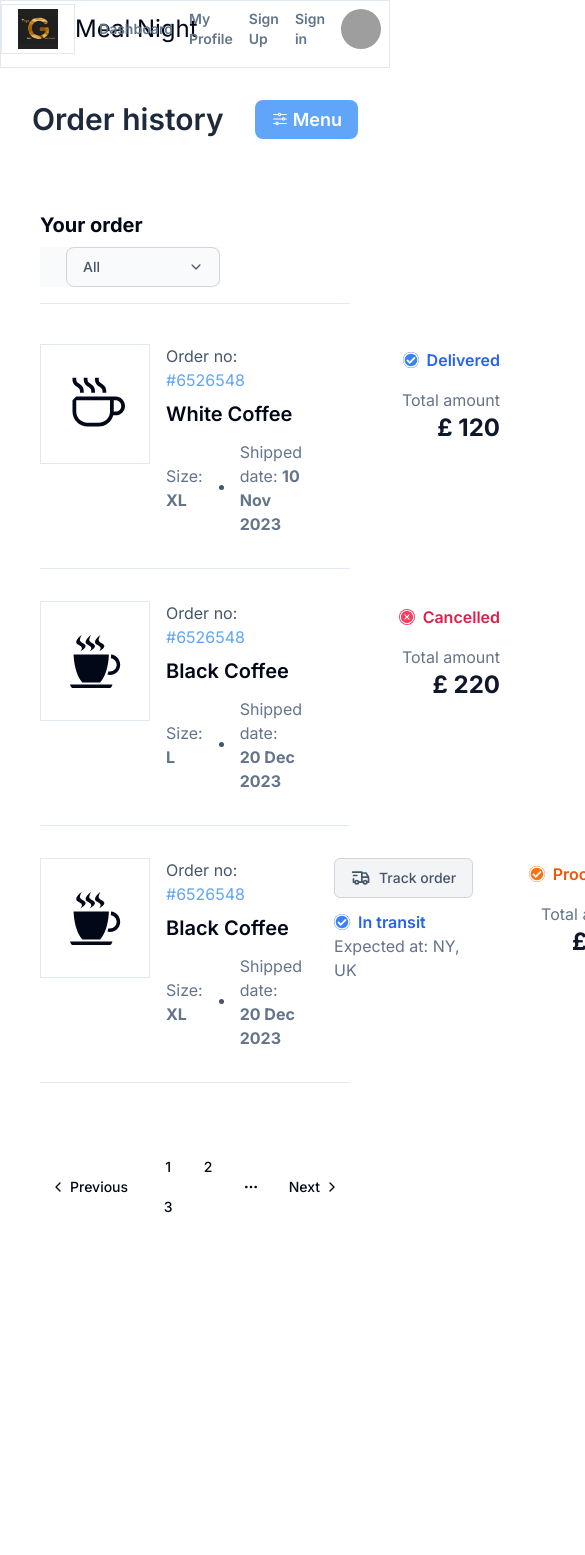
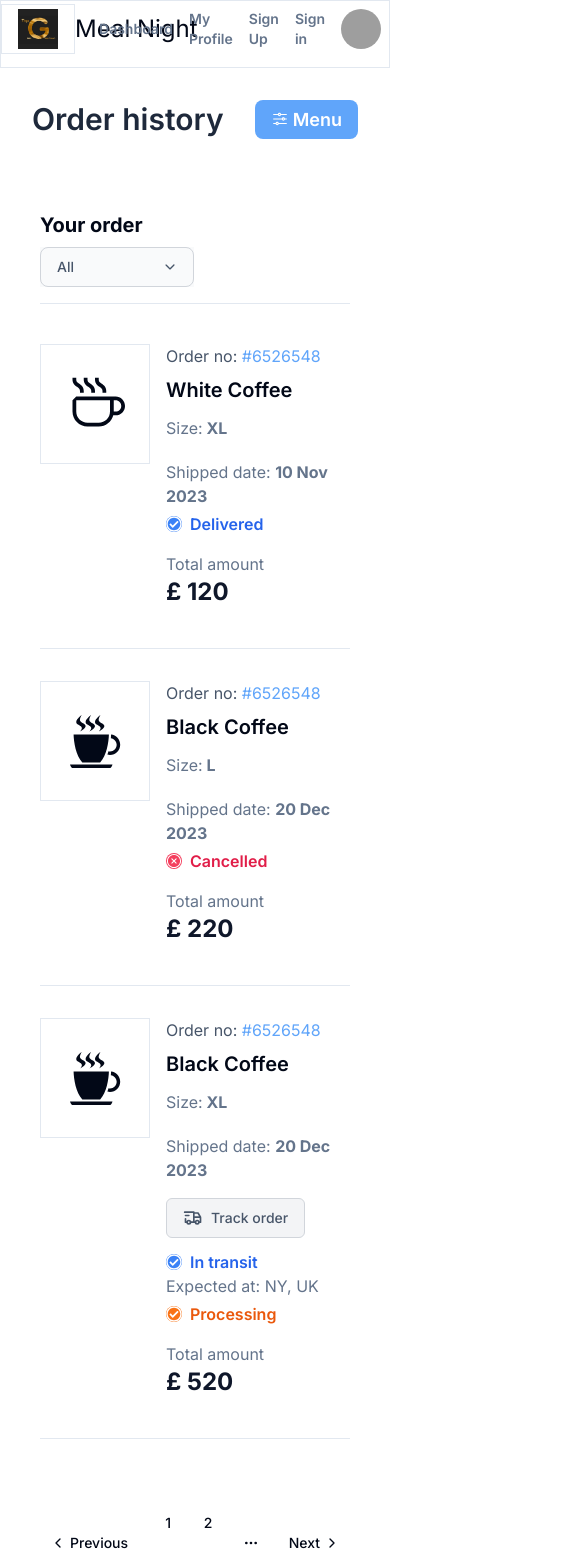
Before and after one commit to Toufiquer/manager-webApp, a Next.js app: page /my-profile/order-history in a window 390 px wide. Shown: the top 1555 px of the page, 585 px wide, since content can reach past the window. Before the commit the page ends 1363 px from the top, so only its background shows below. Built offline with nearby package versions, Linux system fonts and the light colour scheme; grey boxes are pictures that could not be loaded.

Commit message:
done @ responsive

```diff
--- a/src/app/my-profile/order-history/page.tsx
+++ b/src/app/my-profile/order-history/page.tsx
@@ -37,16 +37,16 @@ const Page = () => {
         <h2 className="py-8 text-4xl font-semibold hidden md:block">
           Order history
         </h2>
-        <div className="w-full flex flex-col mt-8 md:flex-row gap-2 items-start md:items-center border-b pb-4 justify-start md:justify-between">
+        <div className=" flex flex-col mt-8 md:flex-row gap-2 items-start md:items-center border-b pb-4 justify-start md:justify-between">
           <h2 className="text-xl font-bold">Your order</h2>
-          <div className="w-full bg-gray-50 max-w-[180px] flex items-end justify-end">
+          <div className=" bg-gray-50 max-w-[180px] flex items-end justify-end">
             <DropdownMenu>
               <DropdownMenuTrigger>
                 <Button
                   className="bg-transparent hover:bg-transparent text-slate-600 border border-gray-300 rounded-lg"
                   value="outline"
                 >
-                  <p className="w-full flex items-center justify-between gap-4 min-w-[120px]">
+                  <p className=" flex items-center justify-between gap-4 min-w-[120px]">
                     <span>All</span>
                     <IoIosArrowDown />
                   </p>
@@ -56,7 +56,7 @@ const Page = () => {
                 {["Sort by", "Delivered", "Cancelled", "Processing"].map(
                   (curr) => (
                     <DropdownMenuItem key={curr} className="p-0 min-w-[120px]">
-                      <h2 className="bg-transparent w-full m-0 hover:bg-transparent text-slate-600 hover:bg-slate-100 cursor-pointer rounded-lg px-4 py-1">
+                      <h2 className="bg-transparent m-0 hover:bg-transparent text-slate-600 hover:bg-slate-100 cursor-pointer rounded-lg px-4 py-1">
                         {curr}
                       </h2>
                     </DropdownMenuItem>
@@ -66,8 +66,8 @@ const Page = () => {
             </DropdownMenu>
           </div>
         </div>
-        <div className="w-full mt-4">
-          <div className="w-full flex flex-col gap-2">
+        <div className=" mt-4">
+          <div className=" flex flex-col gap-2">
             {[
               {
                 id: 1,
@@ -109,24 +109,26 @@ const Page = () => {
                   <div className="border min-w-[110px] w-[120px] h-[120px] flex items-center justify-center">
                     {curr.img}
                   </div>
-                  <div className="px-4 w-full md:ml-8">
-                    <div className="flex flex-col items-start justify-start w-full">
+
+                  <div className=" flex flex-col lg:flex-row">
+                    <div className="px-4 lg:ml-8  w-full ">
+                      <div className="flex flex-col items-start justify-start">
                         <div className="text-slate-600">
                           Order no:
                           <span className="text-blue-400"> {curr.orderNo}</span>
                         </div>
-                      <div className="flex items-start py-2 text-xl font-semibold w-full justify-start">
+                        <div className="flex items-start py-2 text-xl font-semibold justify-start">
                           <p>{curr.title}</p>
                         </div>
 
-                      <div className="w-full flex items-center justify-start gap-4">
-                        <div className="text-slate-500 text-[16px] pt-1 flex items-center ">
+                        <div className=" flex flex-col lg:flex-row items-center justify-start gap-4">
+                          <div className="text-slate-500 w-full text-[16px] pt-1 flex justify-start items-center text-start">
                             <p>
                               Size:
                               <strong> {curr.size}</strong>
                             </p>
                           </div>
-                        <div className="w-auto h-full flex items-center justify-center">
+                          <div className="w-auto hidden lg:flex h-full items-center justify-center">
                             <div className="bg-slate-600 h-[5px] w-[5px] rounded-full mt-1" />
                           </div>
                           <div className="text-slate-500 text-[16px] pt-1 flex items-center ">
@@ -138,10 +140,10 @@ const Page = () => {
                       </div>
                     </div>
 
-                  <div className="pl-4 w-[420px]">
+                    <div className="pl-4 lg:w-[420px]">
                       {curr.traceId && (
                         <Button
-                        className=" bg-gray-100 border-gray-300 hover:border-gray-400 hover:bg-gray-200 text-slate-600"
+                          className=" bg-gray-100 border-gray-300 mt-4 hover:border-gray-400 hover:bg-gray-200 text-slate-600"
                           variant="outline"
                         >
                           <div className="flex items-center justify-center gap-2">
@@ -151,7 +153,7 @@ const Page = () => {
                         </Button>
                       )}
                       {curr.traceId && (
-                      <div className="w-full flex items-center pt-3 gap-2 font-semibold text-blue-600 justify-start">
+                        <div className=" flex items-center pt-3 gap-2 font-semibold text-blue-600 justify-start">
                           <FaRegCheckCircle className="bg-blue-500 text-white rounded-full" />
                           <p>In transit</p>
                         </div>
@@ -167,31 +169,32 @@ const Page = () => {
 
                     <div className="pl-4">
                       <div className="flex-col flex min-w-[150px]">
-                      <div className=" text-[16px] pt-1 flex items-end justify-end mb-3">
+                        <div className=" text-[16px] pt-1 flex items-end lg:justify-end mb-3">
                           {curr.status.toLocaleLowerCase() === "delivered" && (
-                          <div className="w-full flex items-center gap-2 font-semibold text-blue-600 justify-end">
+                            <div className=" flex items-center gap-2 font-semibold text-blue-600 lg:justify-end">
                               <FaRegCheckCircle className="bg-blue-500 text-white rounded-full" />
                               <p>Delivered</p>
                             </div>
                           )}
                           {curr.status.toLocaleLowerCase() === "cancelled" && (
-                          <div className="w-full flex items-center gap-2 font-semibold text-rose-600 justify-end">
+                            <div className=" flex items-center gap-2 font-semibold text-rose-600 lg:justify-end">
                               <RxCrossCircled className="bg-rose-500 text-white rounded-full" />
                               <p>Cancelled</p>
                             </div>
                           )}
                           {curr.status.toLocaleLowerCase() === "processing" && (
-                          <div className="w-full flex items-center gap-2 font-semibold text-orange-600 justify-end">
+                            <div className=" flex items-center gap-2 font-semibold text-orange-600 lg:justify-end">
                               <FaRegCheckCircle className="bg-orange-500 text-white rounded-full" />
                               <p>Processing</p>
                             </div>
                           )}
                         </div>
-                      <div className="text-slate-500 text-[16px] pt-1 flex items-end justify-end ">
+                        <div className="text-slate-500 text-[16px] pt-1 flex items-end lg:justify-end ">
                           <p>Total amount</p>
                         </div>
-                      <div className="font-bold text-slate-900 text-2xl mb-2 flex items-center justify-end">
+                        <div className="font-bold text-slate-900 text-2xl mb-2 flex items-center lg:justify-end">
                           &pound; {curr.totalPrice}
+                        </div>
                       </div>
                     </div>
                   </div>
@@ -200,7 +203,7 @@ const Page = () => {
             ))}
           </div>
         </div>
-        <div className="w-full mt-4 flex items-end justify-end mb-12 py-12">
+        <div className=" mt-4 flex items-end justify-end mb-12 py-12">
           <Pagination>
             <PaginationContent>
               <PaginationItem>
```
Lines whose indentation alone changed are shown as unchanged.
